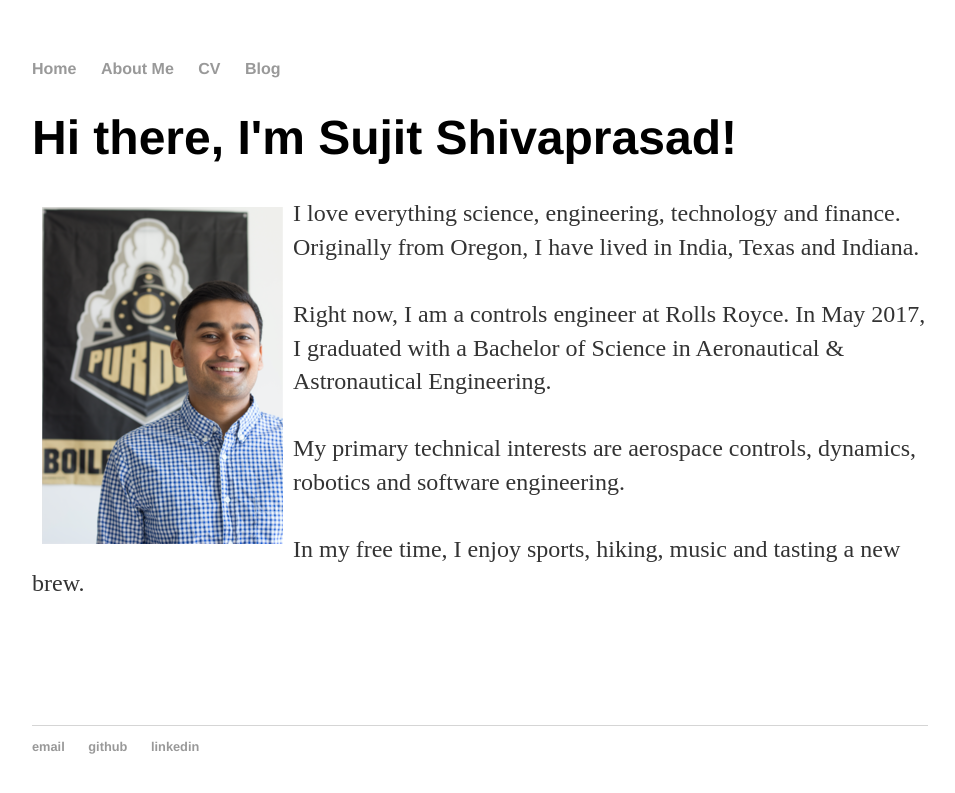
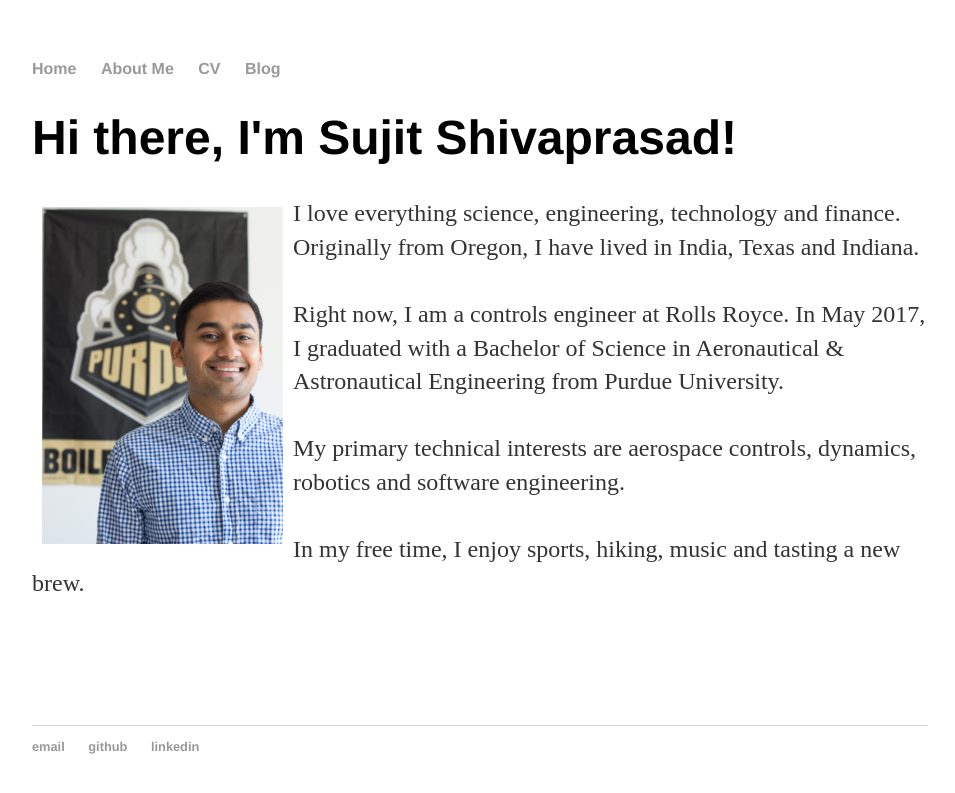
Before and after one commit to sujitshivaprasad/sujitshivaprasad.github.io, a Jekyll site: the page built from index.html, in a window 1280 px wide. Shown: the top 793 px of the page, without its empty margins (160-1115 px from the left). Built offline with Jekyll 4.4.1, drawn with Linux system fonts in a browser that asks for light colours.

Commit message:
updated homepage

```diff
--- a/index.html
+++ b/index.html
@@ -9,7 +9,7 @@ title: Sujit Shivaprasad, Aerospace Engineer
 	Originally from Oregon, I have lived in India, Texas and Indiana.
 	<br>
 	<br>
-	Right now, I am a controls engineer at Rolls Royce. In May 2017, I graduated with a Bachelor of Science in Aeronautical & Astronautical Engineering.
+	Right now, I am a controls engineer at Rolls Royce. In May 2017, I graduated with a Bachelor of Science in Aeronautical & Astronautical Engineering from Purdue University.
 	<br>
 	<br>
 	My primary technical interests are aerospace controls, dynamics, robotics and software engineering.
```
